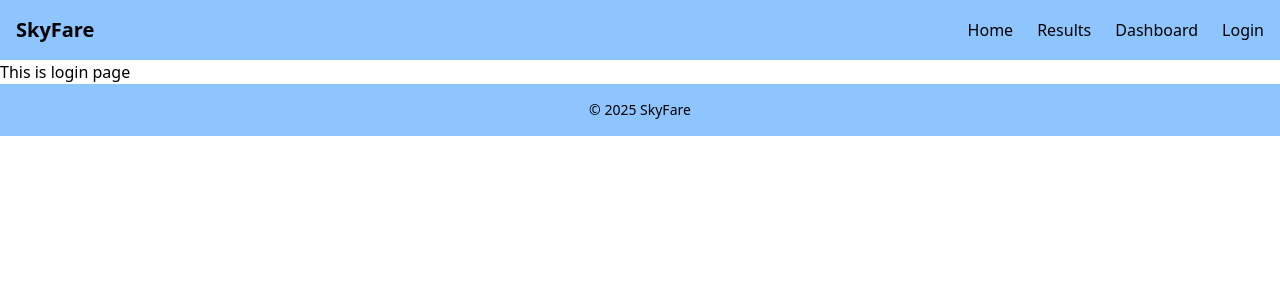
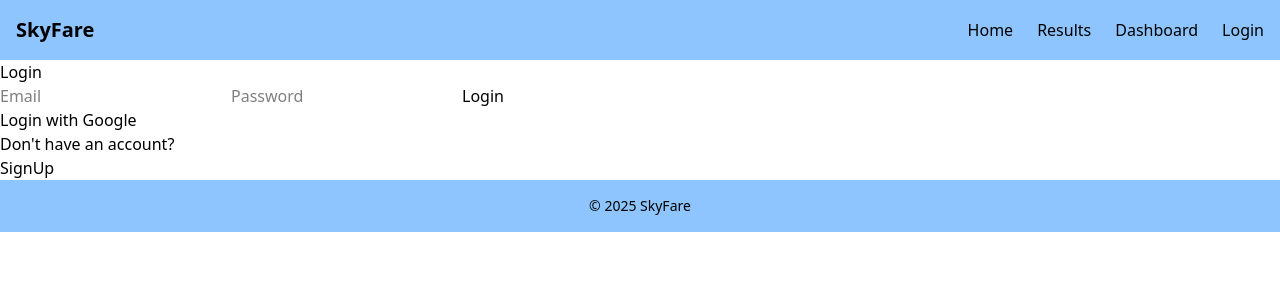
Before and after one commit to nancyerika04/SkyFare_client, a React (Vite) app: page /login in a window 1280 px wide. Shown: the top 300 px of the page. Built offline with nearby package versions, Linux system fonts and the light colour scheme; no server answers.

Commit message:
login and signup

```diff
--- a/package.json
+++ b/package.json
@@ -11,6 +11,7 @@
   },
   "dependencies": {
     "@tailwindcss/vite": "^4.1.11",
+    "firebase": "^12.0.0",
     "react": "^19.1.0",
     "react-dom": "^19.1.0",
     "react-router-dom": "^7.7.1",
--- /dev/null
+++ b/src/AuthContext.jsx
@@ -0,0 +1,10 @@
+import { createContext,useContext,useEffect, useState } from "react";
+import React from 'react'
+
+export default function AuthContext() {
+  return (
+    <div>
+
+    </div>
+  )
+}
--- /dev/null
+++ b/src/firebase.jsx
@@ -0,0 +1,23 @@
+// Import the functions you need from the SDKs you need
+import { initializeApp } from "firebase/app";
+import { getAnalytics } from "firebase/analytics";
+import {getAuth} from "firebase/auth";
+// TODO: Add SDKs for Firebase products that you want to use
+// https://firebase.google.com/docs/web/setup#available-libraries
+
+// Your web app's Firebase configuration
+// For Firebase JS SDK v7.20.0 and later, measurementId is optional
+const firebaseConfig = {
+  apiKey: import.meta.env.VITE_FIREBASE_API_KEY,
+  authDomain: import.meta.env.VITE_FIREBASE_AUTH_DOMAIN,
+  projectId: import.meta.env.VITE_FIREBASE_PROJECT_ID,
+  storageBucket: import.meta.env.VITE_FIREBASE_STRORAGE_BUCKET,
+  messagingSenderId:import.meta.env.VITE_FIREBASE_MESSAGING_SENDER_ID,
+  appId: import.meta.env.VITE_FIREBASE_APP_ID,
+  measurementId: import.meta.env.VITE_FIREBASE_MEASUREMENT_ID
+};
+
+// Initialize Firebase
+const app = initializeApp(firebaseConfig);
+const analytics = getAnalytics(app);
+export const auth = getAuth(app);
--- a/src/pages/login.jsx
+++ b/src/pages/login.jsx
@@ -1,9 +1,62 @@
 import React from 'react'
+import { useState } from 'react'
+import { signInWithEmailAndPassword, signInWithPopup, GoogleAuthProvider, createUserWithEmailAndPassword } from "firebase/auth";
+import { auth} from "../firebase"
+import {useNavigate} from "react-router-dom";
 
 export default function login() {
+
+const [email, setEmail] = useState('');
+const [password, setPassword] = useState('');
+const [error, setError] = useState('');
+const [isnewuser, setIsnewuser] = useState('');
+const navigate = useNavigate();
+
+const handleLogin = async(e)=>{
+  e.preventDefault();
+  setError('');
+  try{
+      if(isnewuser){
+        await createUserWithEmailAndPassword(auth, email, password);
+        alert("Sign up successful !")
+      }
+      else{
+        await signInWithEmailAndPassword(auth, email, password);
+        alert("Login successful!");
+      }
+      navigate("/");
+  }
+  catch(err)
+  {
+    setError(err.message);
+  }
+}
+
+const handleGoogleLogin = async()=>{
+  const provider =new GoogleAuthProvider();
+  try{
+    await signInWithPopup(auth,provider);
+    alert("Logged in with Google.")
+  }
+  catch(err){
+    setError(err.message);
+  }
+}
   return (
     <div>
-      <h1> This is login page </h1>
+      <h1> Login </h1>
+      <form onSubmit={handleLogin}>
+        <input
+        type="email" placeholder="Email" value={email} onChange = {(e)=>setEmail(e.target.value)} required/>
+        <input
+        type="password" placeholder="Password" value={password} onChange = {(e)=>setPassword(e.target.value)} required/>
+        <button type = "submit">{isnewuser?"SignUp":"Login"}</button>
+
+      </form>
+      <button onClick={handleGoogleLogin}>Login with Google</button>
+      <p>{isnewuser ? "Already have an account": "Don't have an account?"}{''}</p>
+      <button type='button' onClick={()=>setIsnewuser(!isnewuser)}>{isnewuser?"Login":"SignUp"}</button>
+      {error && <p> {error} </p>}
     </div>
   )
 }
```
Also changed, not shown: 2 other files (tests, documents, lock files or other folders).
